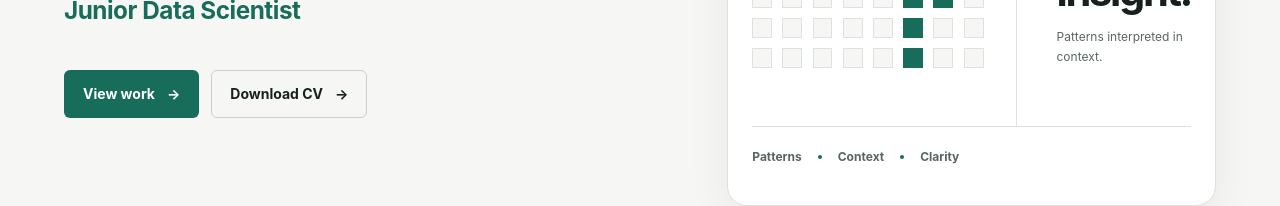
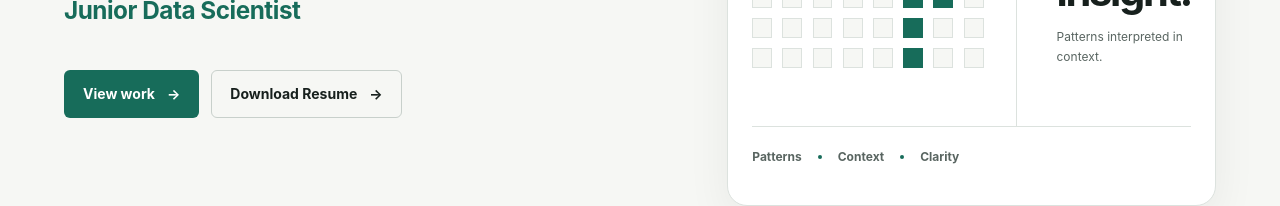
Before and after one commit to thandofana/thandofana.github.io, a React (Vite) app: page / in a window 1280 px wide. Shown: the part 423-629 px from the top of the page. Built offline with nearby package versions, Linux system fonts and the light colour scheme.

Commit message:
Replace CV with referenced resume

```diff
--- a/src/data/profile.js
+++ b/src/data/profile.js
@@ -9,7 +9,7 @@ const profile = {
   ],
   github: 'https://github.com/thandofana',
   linkedin: null, // Placeholder: add a verified LinkedIn URL before displaying it.
-  cv: '/resume/Thando_Fana_Dlamini_CV.pdf',
+  resume: '/resume/Thando_Fana_Dlamini_Resume.pdf',
 }
 
 export default profile
--- a/src/pages/PortfolioHome.jsx
+++ b/src/pages/PortfolioHome.jsx
@@ -24,13 +24,13 @@ function PortfolioHome() {
                 <p className="hero__role">{profile.professionalTitle}</p>
                 <div className="button-row">
                   <Button href="#projects">View work</Button>
-                  {profile.cv && (
+                  {profile.resume && (
                     <Button
-                      href={profile.cv}
+                      href={profile.resume}
                       variant="secondary"
-                      download="Thando_Fana_Dlamini_CV.pdf"
+                      download="Thando_Fana_Dlamini_Resume.pdf"
                     >
-                      Download CV
+                      Download Resume
                     </Button>
                   )}
                 </div>
```
Also changed, not shown: scripts/qa-render.mjs (+6 -6 lines), 2 other files (tests, documents, lock files or other folders).
